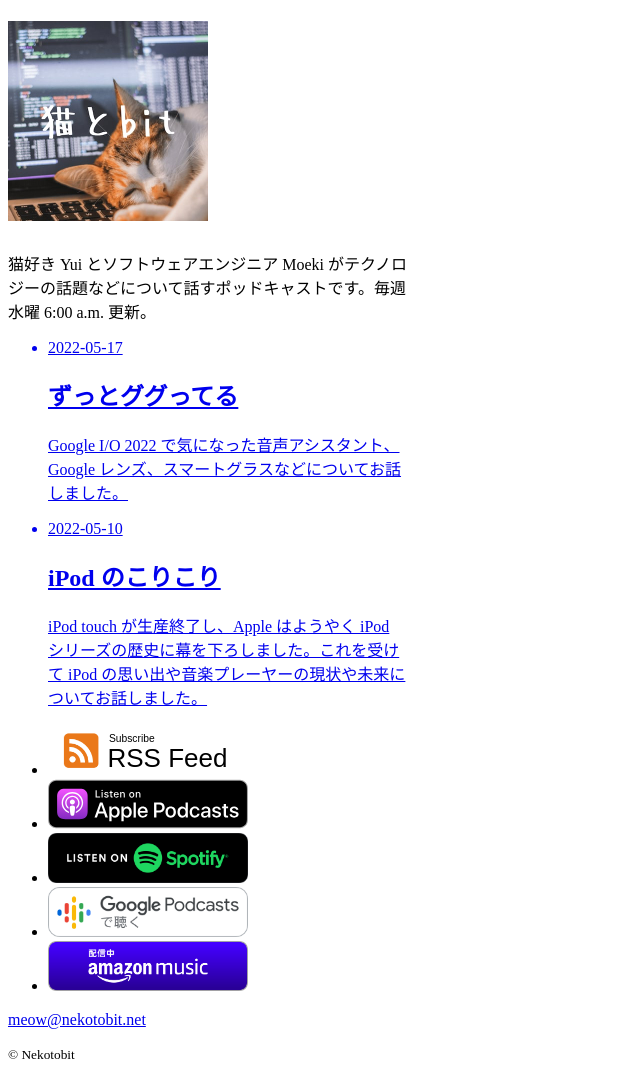
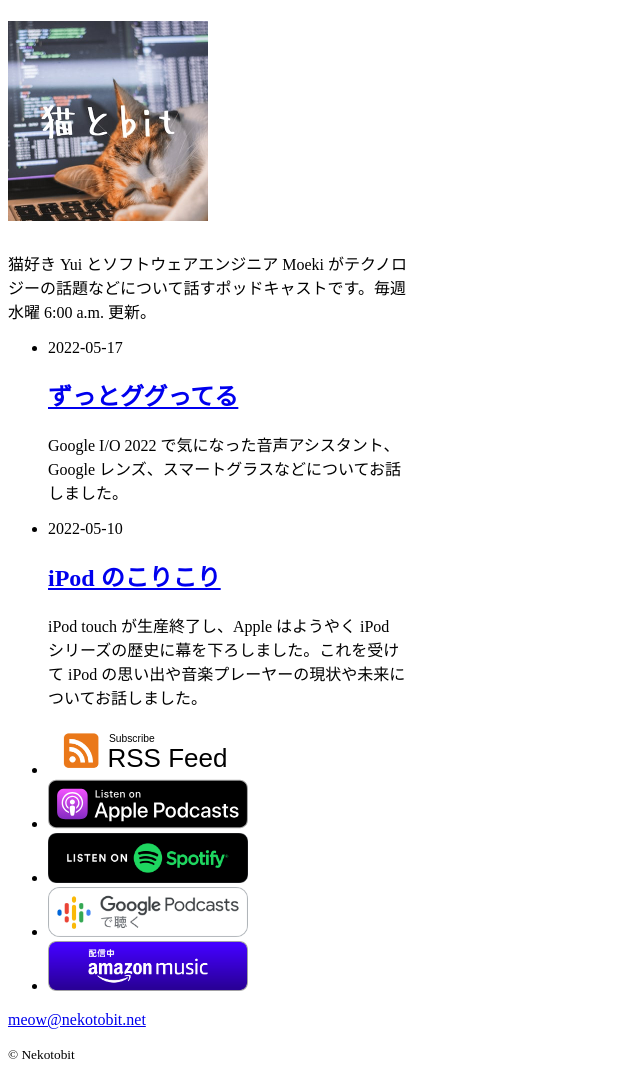
Before and after one commit to kawakamimoeki/nekotobit, a Jekyll site: the page built from site/index.md, in a window 1280 px wide. Shown: the whole page, without its empty margins (0-640 px from the left). Built offline with Jekyll 4.4.1, drawn with Linux system fonts in a browser that asks for light colours.

Commit message:
improve html structure

```diff
--- a/site/index.md
+++ b/site/index.md
@@ -9,13 +9,11 @@
   {% assign today_second = 'now' | date: "%s" %}
   {% assign episode_second = episode.date | date: "%s" %}
   {% if today_second >= episode_second %}
-  <a class="" href='{{ episode.url }}'>
-    <li style="border-width: 0px 0px 1px 0px;" class="text-left py-3 border-gray-200">
-      <p><time class="text-sm opacity-50" datetime="{{ episode.date }}">{{ episode.date | date: "%Y-%m-%d" }}</time></p>
-      <h2 class="inline text-lg">{{ episode.title }}</h2>
-      <p class="opacity-40 text-sm">{{ episode.description }}</p>
-    </li>
-  </a>
+  <li style="border-width: 0px 0px 1px 0px;" class="text-left py-3 border-gray-200">
+    <p><time class="text-sm opacity-50" datetime="{{ episode.date }}">{{ episode.date | date: "%Y-%m-%d" }}</time></p>
+    <h2 class="inline text-lg"><a class="underline" href='{{ episode.url }}'>{{ episode.title }}</a></h2>
+    <p class="opacity-40 text-sm">{{ episode.description }}</p>
+  </li>
   {% endif %}
 {% endfor %}
 </ul>
```
